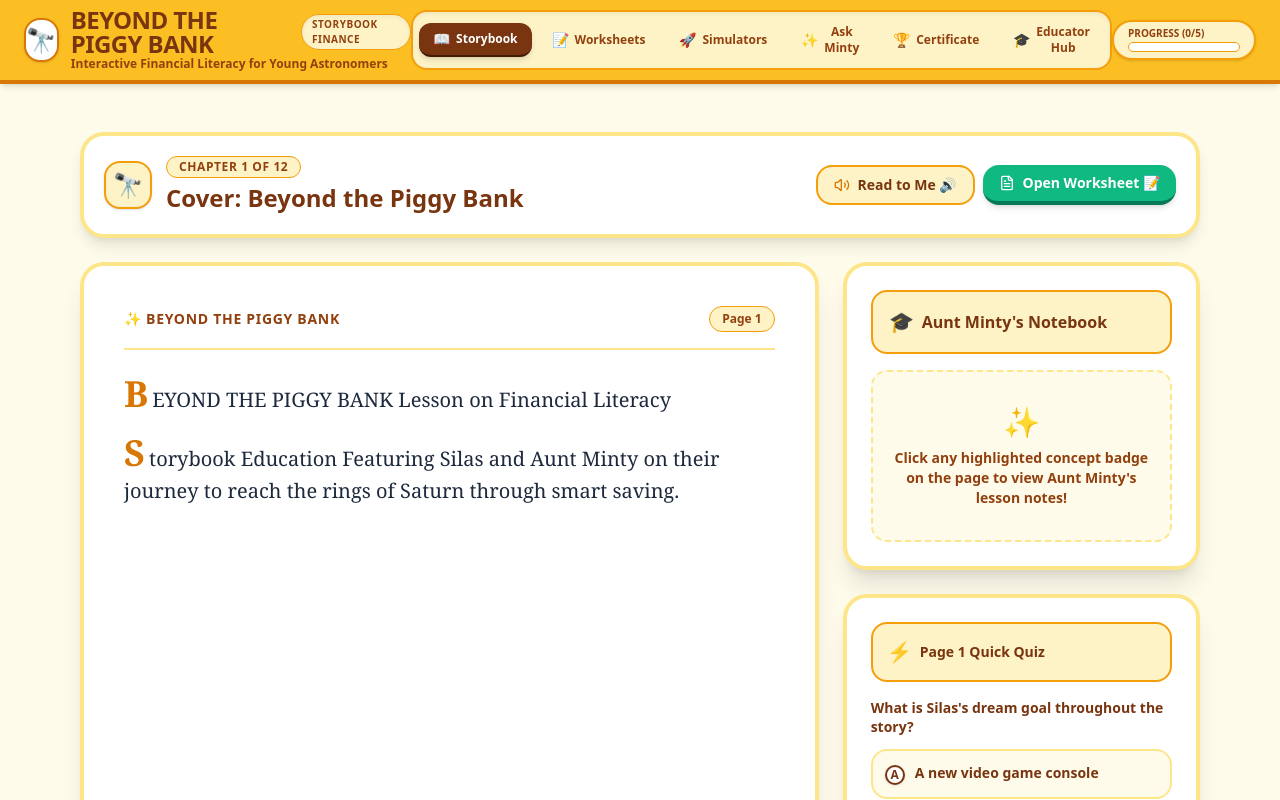
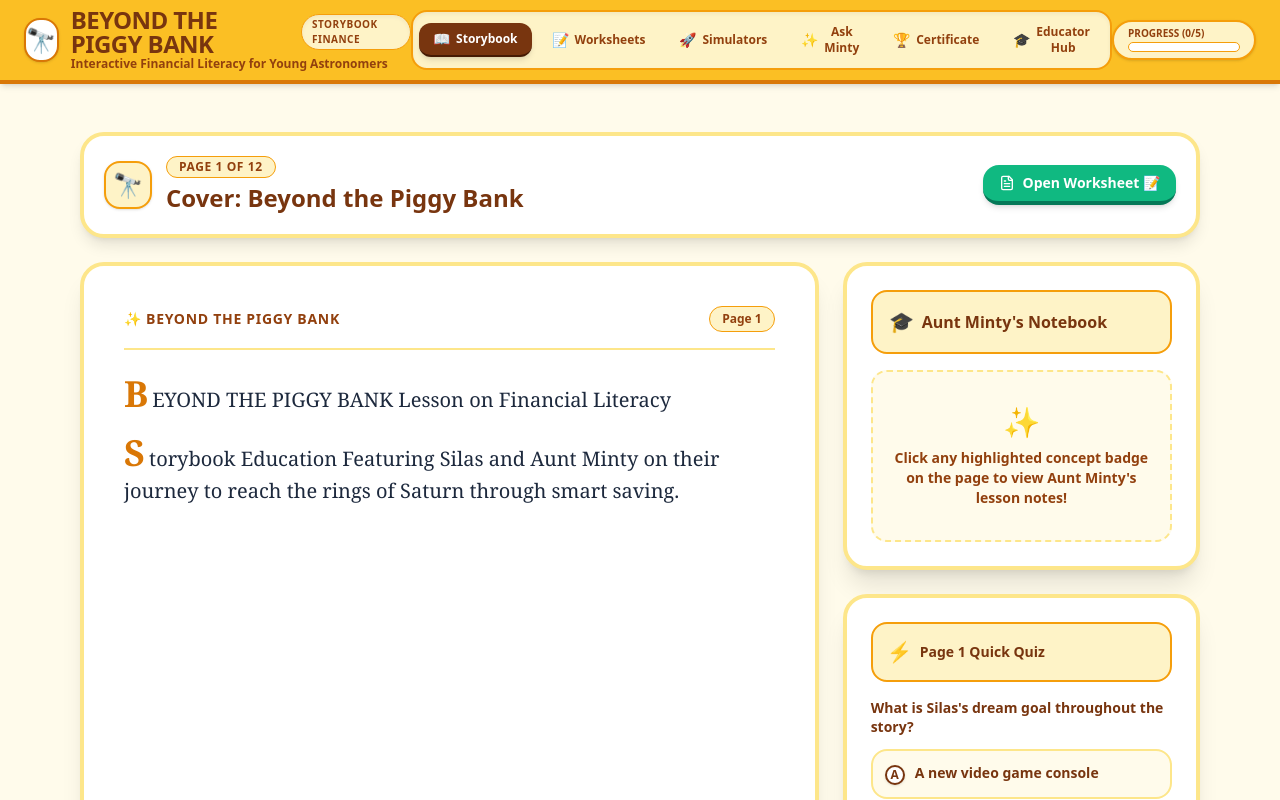
Before and after one commit to ealimon/Beyond-the-piggy-bank, a React (Vite) app: page / in a window 1280 px wide. Shown: the top 800 px of the page. Built offline with nearby package versions, Linux system fonts and the light colour scheme.

Commit message:
refactor: remove text-to-speech feature and update copy

```diff
--- a/src/components/StorybookReader.tsx
+++ b/src/components/StorybookReader.tsx
@@ -5,8 +5,6 @@ import {
   ChevronRight,
   BookOpen,
   Sparkles,
-  Volume2,
-  VolumeX,
   FileText,
   Lightbulb,
   Award,
@@ -31,44 +29,17 @@ export const StorybookReader: React.FC<StorybookReaderProps> = ({
 }) => {
   const [currentPageIndex, setCurrentPageIndex] = useState<number>(0);
   const [selectedConcept, setSelectedConcept] = useState<StoryPage['keyConcepts'][0] | null>(null);
-  const [isSpeaking, setIsSpeaking] = useState<boolean>(false);
   const [quizAnswer, setQuizAnswer] = useState<number | null>(null);
   const [quizSubmitted, setQuizSubmitted] = useState<boolean>(false);
 
   const page = STORYBOOK_PAGES[currentPageIndex];
 
-  // Stop speech when changing pages
+  // Reset local state when changing pages
   useEffect(() => {
-    if ('speechSynthesis' in window) {
-      window.speechSynthesis.cancel();
-      setIsSpeaking(false);
-    }
     setQuizAnswer(null);
     setQuizSubmitted(false);
     setSelectedConcept(null);
   }, [currentPageIndex]);
-
-  const handleToggleSpeak = () => {
-    if (!('speechSynthesis' in window)) {
-      alert("Text-to-speech is not supported on this browser.");
-      return;
-    }
-
-    if (isSpeaking) {
-      window.speechSynthesis.cancel();
-      setIsSpeaking(false);
-    } else {
-      window.speechSynthesis.cancel();
-      const cleanText = page.text.replace(/[\n\r]+/g, ' ');
-      const utterance = new SpeechSynthesisUtterance(cleanText);
-      utterance.rate = 0.92; // warm storytelling pace
-      utterance.pitch = 1.05;
-      utterance.onend = () => setIsSpeaking(false);
-      utterance.onerror = () => setIsSpeaking(false);
-      window.speechSynthesis.speak(utterance);
-      setIsSpeaking(true);
-    }
-  };
 
   const getPageIcon = (pageNo: number) => {
     switch (pageNo) {
@@ -112,29 +83,15 @@ export const StorybookReader: React.FC<StorybookReaderProps> = ({
           <div>
             <div className="flex items-center gap-2">
               <span className="text-xs uppercase font-black tracking-wider text-[#92400E] bg-[#FEF3C7] px-3 py-0.5 rounded-full border border-[#F59E0B]">
-                Chapter {page.pageNumber} of {STORYBOOK_PAGES.length}
+                Page {page.pageNumber} of {STORYBOOK_PAGES.length}
               </span>
             </div>
             <h2 className="text-xl sm:text-2xl font-black text-[#78350F] mt-1">{page.sceneTitle}</h2>
           </div>
         </div>
 
-        {/* Read-Aloud & Worksheet Shortcut Buttons */}
+        {/* Worksheet Shortcut Button */}
         <div className="flex items-center gap-2 flex-wrap">
-          <button
-            id="btn-read-aloud"
-            onClick={handleToggleSpeak}
-            className={`flex items-center gap-2 px-4 py-2 rounded-2xl text-xs sm:text-sm font-black transition-all ${
-              isSpeaking
-                ? 'bg-[#EF4444] text-white border-b-4 border-[#B91C1C] shadow-md animate-pulse'
-                : 'bg-[#FEF3C7] hover:bg-[#FDE68A] text-[#78350F] border-2 border-[#F59E0B]'
-            }`}
-            title="Listen to story page aloud"
-          >
-            {isSpeaking ? <VolumeX className="w-4 h-4" /> : <Volume2 className="w-4 h-4 text-[#D97706]" />}
-            <span>{isSpeaking ? "Pause Reading" : "Read to Me 🔊"}</span>
-          </button>
-
           <button
             id="btn-open-related-worksheet"
             onClick={() => onNavigateToWorksheet(getMatchingWorksheetId(page.pageNumber))}
--- a/src/data/worksheetsData.ts
+++ b/src/data/worksheetsData.ts
@@ -10,7 +10,7 @@ export const WORKSHEETS_DATA: Worksheet[] = [
     relatedPages: [1, 2, 3],
     icon: "PiggyBank",
     conceptSummary: "Idle cash in a ceramic piggy bank stays safe from being spent, but it doesn't earn any interest and loses value as prices rise (inflation).",
-    storybookConnection: "In Chapter 1-3, Silas shakes his heavy pig 'Belly' and realizes that despite being full, the telescope price is slipping away.",
+    storybookConnection: "On Pages 1-3, Silas shakes his heavy pig 'Belly' and realizes that despite being full, the telescope price is slipping away.",
     questions: [
       {
         id: "ws1-q1",
```
